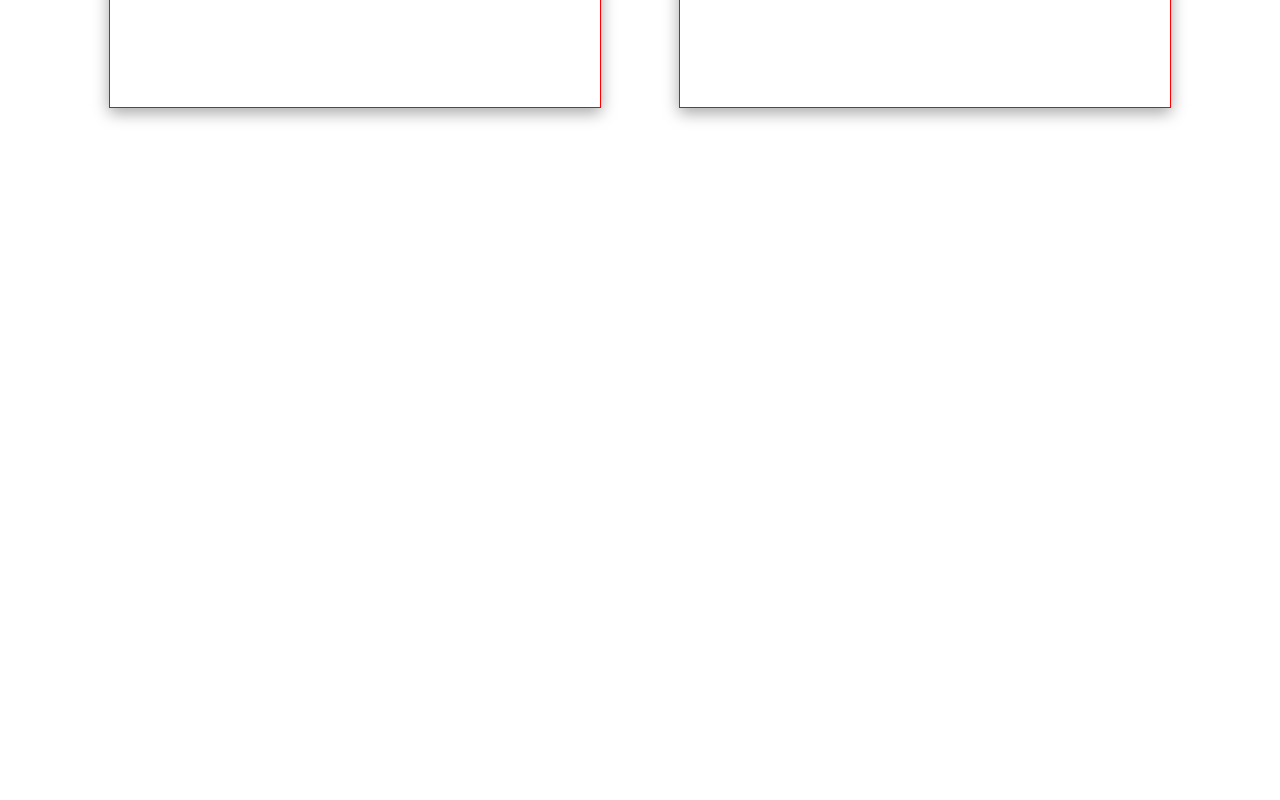
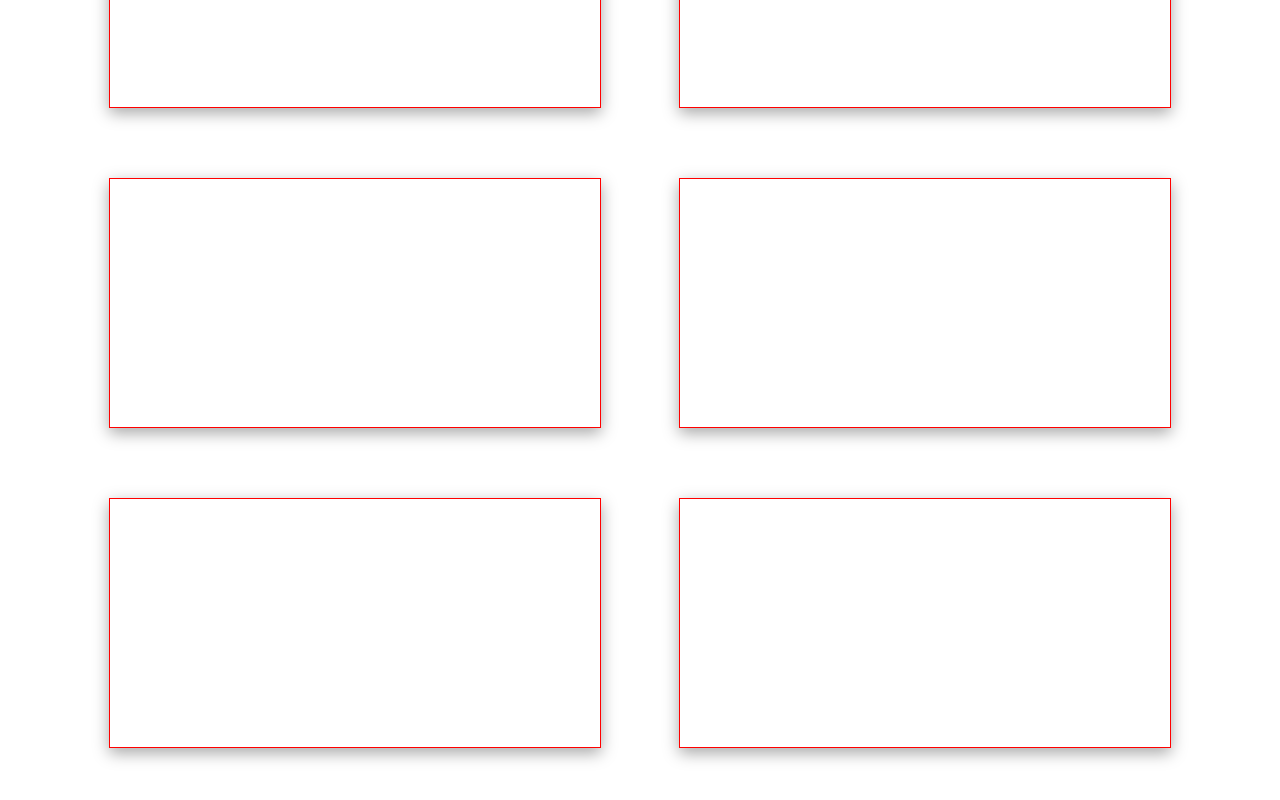
Before and after one commit to szotaksimon/REACT-portfolio, a React (Create React App) app: page / in a window 1280 px wide. Shown: the part 268-1068 px from the top of the page. Before the commit the page ends 800 px from the top, so only its background shows below. Built offline with nearby package versions, Linux system fonts and the light colour scheme.

Commit message:
+ Cards for visual

```diff
--- a/src/App.js
+++ b/src/App.js
@@ -3,7 +3,7 @@ import Card from "./components/cards/Card";
 import Row from "react-bootstrap/Row";
 import Col from "react-bootstrap/Col";
 import Container from "react-bootstrap/Container";
-import classes from "./styles/app/app.module.scss"
+import classes from "./styles/app/app.module.scss";
 
 function App() {
   return (
@@ -18,6 +18,22 @@ function App() {
             <Card />
           </Col>
         </Row>
+        <Row className={classes.row}>
+          <Col>
+            <Card />
+          </Col>
+          <Col>
+            <Card />
+          </Col>
+        </Row>
+        <Row className={classes.row}>
+          <Col>
+            <Card />
+          </Col>
+          <Col>
+            <Card />
+          </Col>
+        </Row>
       </Container>
     </>
   );
--- a/src/components/cards/Card.jsx
+++ b/src/components/cards/Card.jsx
@@ -3,8 +3,6 @@ import classes from "../../styles/card/card.module.scss";
 function Card() {
   return (
     <div className={classes.card}>
-      <div className={classes.cover}>
-      </div>
     </div>
   );
 }
--- a/src/styles/app/app.module.scss
+++ b/src/styles/app/app.module.scss
@@ -0,0 +1,5 @@
+.container {
+    .row {
+        margin-bottom: 70px;
+    }
+}
```
